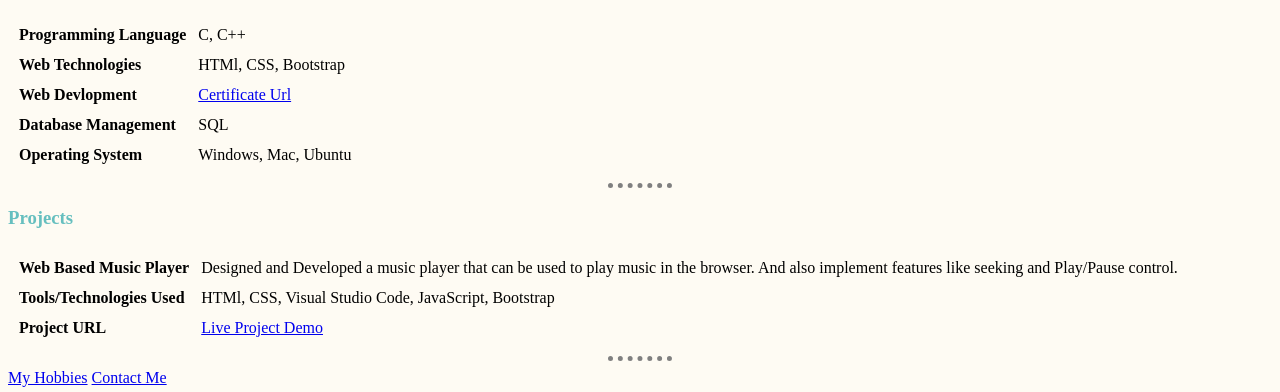
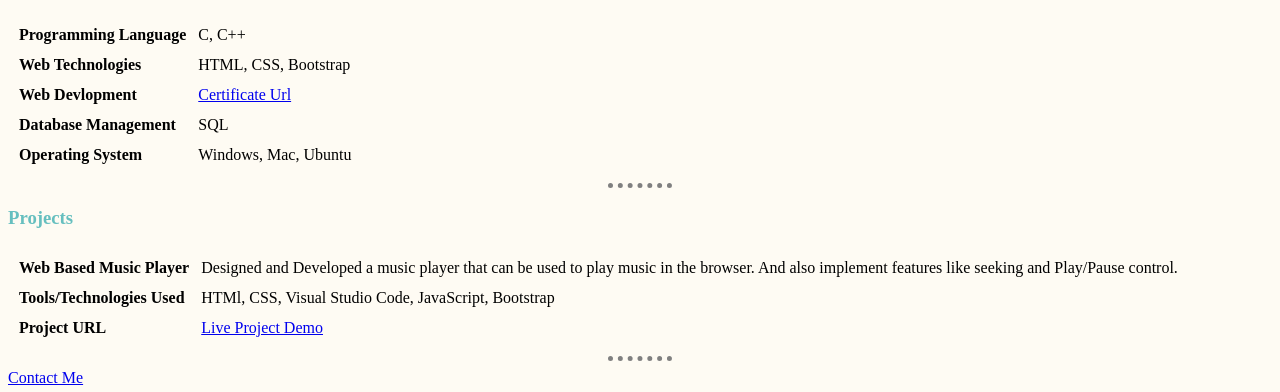
Before and after one commit to shadabibrahim/CV, a plain HTML site: page index.html in a window 1280 px wide. Shown: the part 703-1095 px from the top of the page. Drawn offline with Linux system fonts and the light colour scheme.

Commit message:
Update index.html

```diff
--- a/index.html
+++ b/index.html
@@ -82,7 +82,7 @@
     </tr>
     <tr>
       <td><strong>Web Technologies</strong></td>
-      <td>HTMl, CSS, Bootstrap</td>
+      <td>HTML, CSS, Bootstrap</td>
     </tr>
     <tr>
       <td><strong>Web Devlopment </strong></td>
@@ -118,7 +118,6 @@
 
   </table>
   <hr>
-  <a href="hobbies.html">My Hobbies</a>
   <a href="Contact.html">Contact Me</a>
 
 </body>
```
